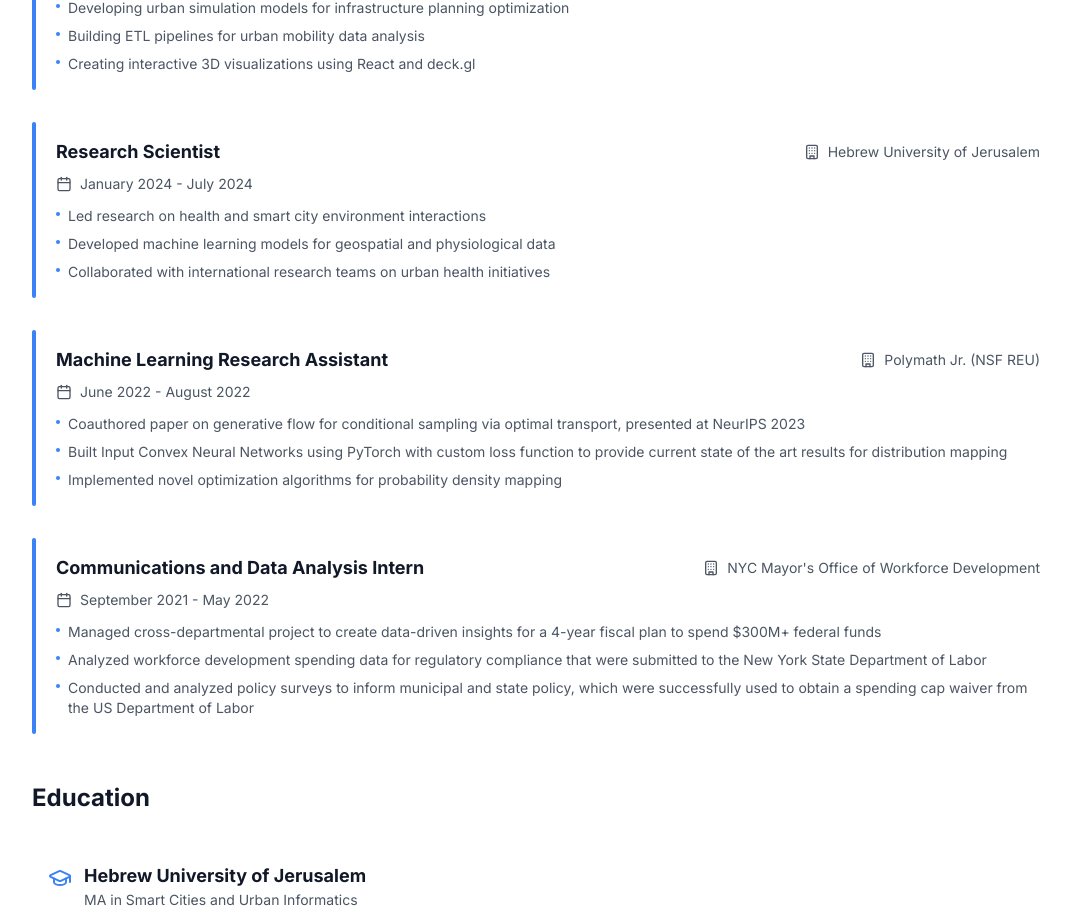
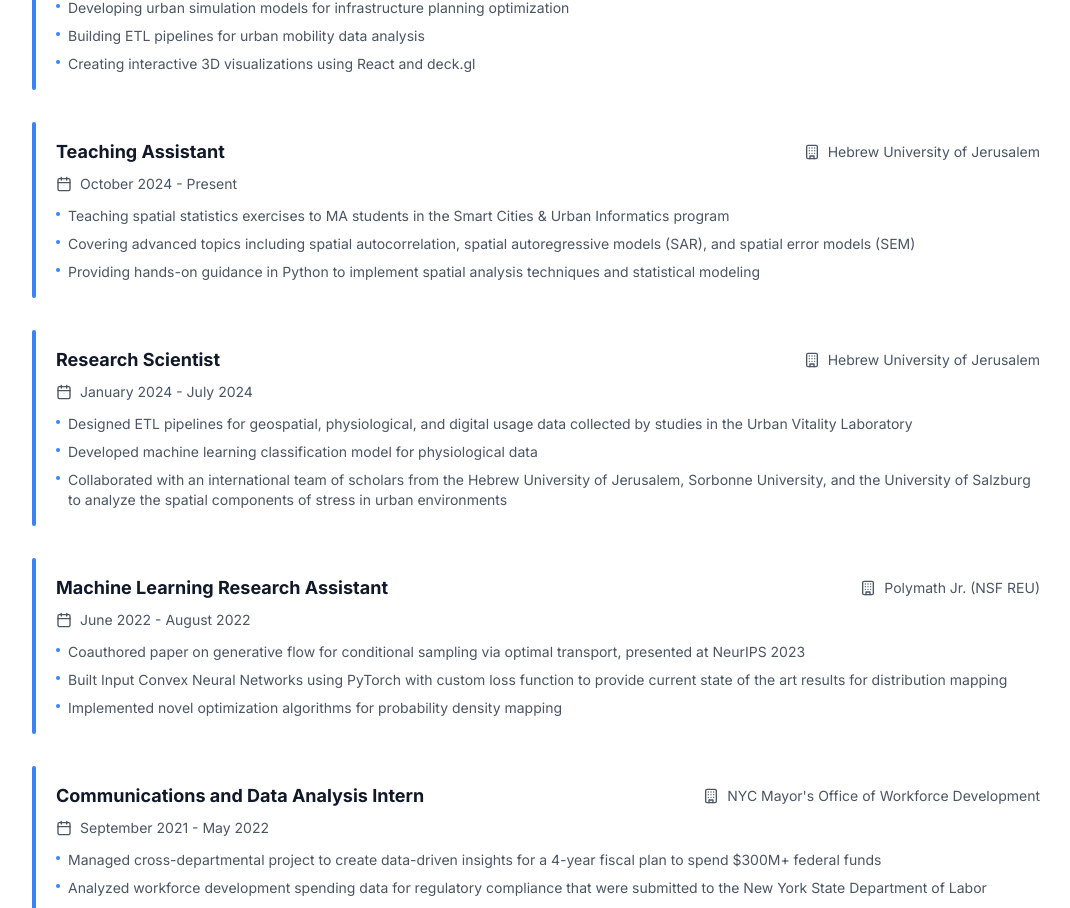
Before and after one commit to noamjgal/noamjgal.github.io, a Next.js app: page / in a window 1280 px wide. Shown: the part 1291-2199 px from the top of the page, without its empty margins (96-1166 px from the left). Built offline with nearby package versions, Linux system fonts and the light colour scheme.

Commit message:
corrected text

```diff
--- a/src/app/components/Portfolio.tsx
+++ b/src/app/components/Portfolio.tsx
@@ -68,13 +68,23 @@ const Portfolio: React.FC = () => {
       ]
     },
     {
+      title: "Teaching Assistant",
+      company: "Hebrew University of Jerusalem",
+      period: "October 2024 - Present",
+      responsibilities: [
+        "Teaching spatial statistics exercises to MA students in the Smart Cities & Urban Informatics program",
+        "Covering advanced topics including spatial autocorrelation, spatial autoregressive models (SAR), and spatial error models (SEM)",
+        "Providing hands-on guidance in Python to implement spatial analysis techniques and statistical modeling"
+      ]
+    },
+    {
       title: "Research Scientist",
       company: "Hebrew University of Jerusalem",
       period: "January 2024 - July 2024",
       responsibilities: [
-        "Led research on health and smart city environment interactions",
-        "Developed machine learning models for geospatial and physiological data",
-        "Collaborated with international research teams on urban health initiatives"
+        "Designed ETL pipelines for geospatial, physiological, and digital usage data collected by studies in the Urban Vitality Laboratory",
+        "Developed machine learning classification model for physiological data",
+        "Collaborated with an international team of scholars from the Hebrew University of Jerusalem, Sorbonne University, and the University of Salzburg to analyze the spatial components of stress in urban environments"
       ]
     },
     {
```
